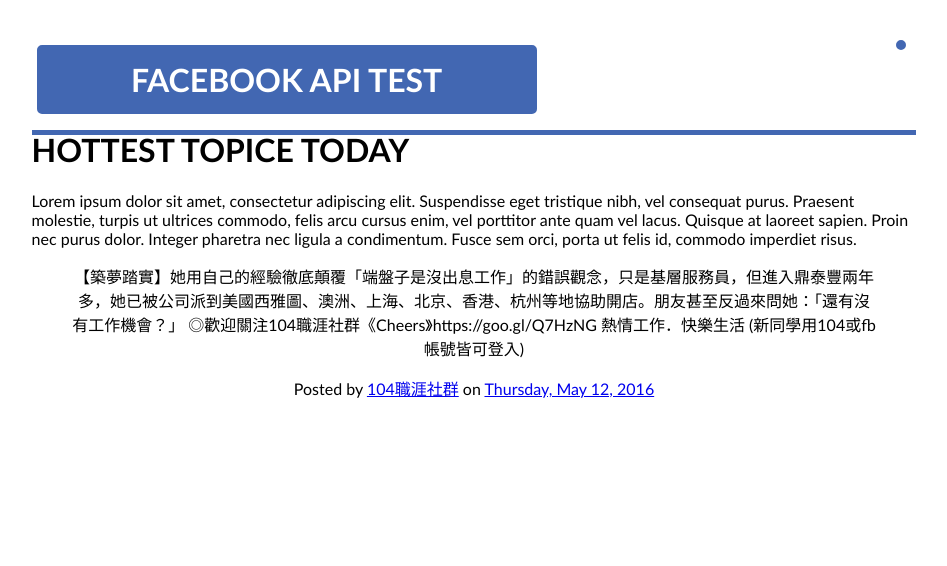
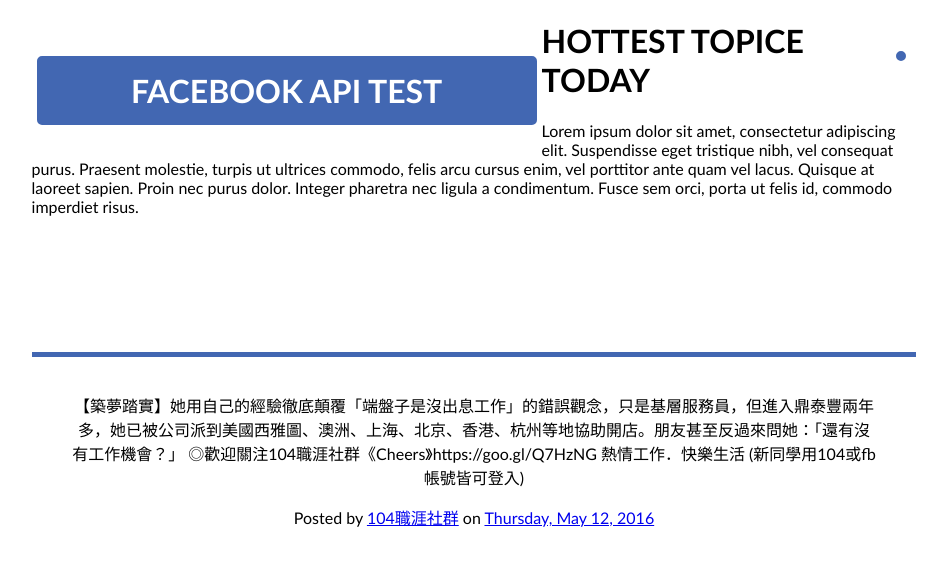
Before and after one commit to testforapi/testforapi.github.io, a plain HTML site: page index.html in a window 1280 px wide. Shown: the whole page, without its empty margins (166-1113 px from the left). Drawn offline with Linux system fonts and the light colour scheme.

Commit message:
Update index.html

```diff
--- a/index.html
+++ b/index.html
@@ -23,7 +23,7 @@
 	<div class="main_sub">
 		<div class="fb-page" data-href="https://www.facebook.com/104%E8%81%B7%E6%B6%AF%E7%A4%BE%E7%BE%A4-277429262382774/" data-tabs="timeline" data-width="500" data-height="70" data-small-header="false" data-adapt-container-width="true" data-hide-cover="false" data-show-facepile="true"></div>
 	</div>
-	<div class="quote" style="width:100%;float:left;margin-top:-30px;">
+	<div class="quote">
  <h1>HOTTEST TOPICE TODAY</h1>
   <p>
     Lorem ipsum dolor sit amet, consectetur adipiscing elit. Suspendisse eget tristique nibh,
```
